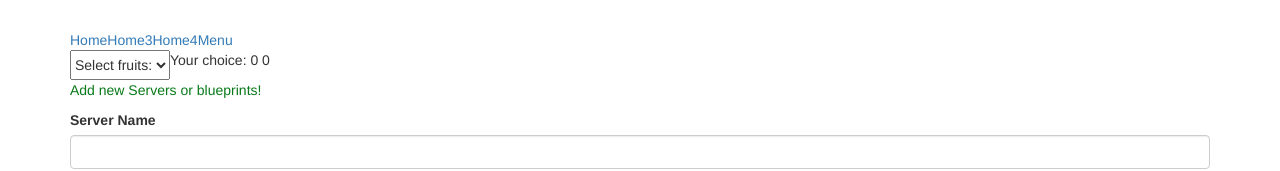
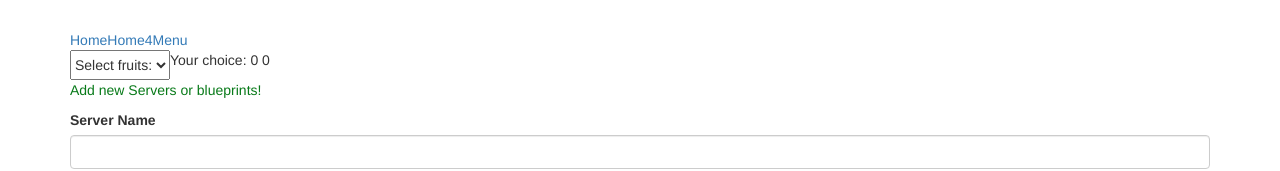
Before and after one commit to EleonoraKazakova/site-angular, an Angular app: page / in a window 1280 px wide. Shown: the top 171 px of the page. Built offline with nearby package versions, Linux system fonts and the light colour scheme.

Commit message:
Revert "Add Home3"
This reverts commit 3c246aa705909bb7a40225cd6acf77101740b466.

```diff
--- a/src/app/app.component.html
+++ b/src/app/app.component.html
@@ -1,6 +1,5 @@
 <div class="container">
   <a routerLink="/">Home</a>
-  <a routerLink="/">Home3</a>
   <a routerLink="/">Home4</a>
   <a [routerLink]="['/menu']">Menu</a>
 <router-outlet></router-outlet>
```
